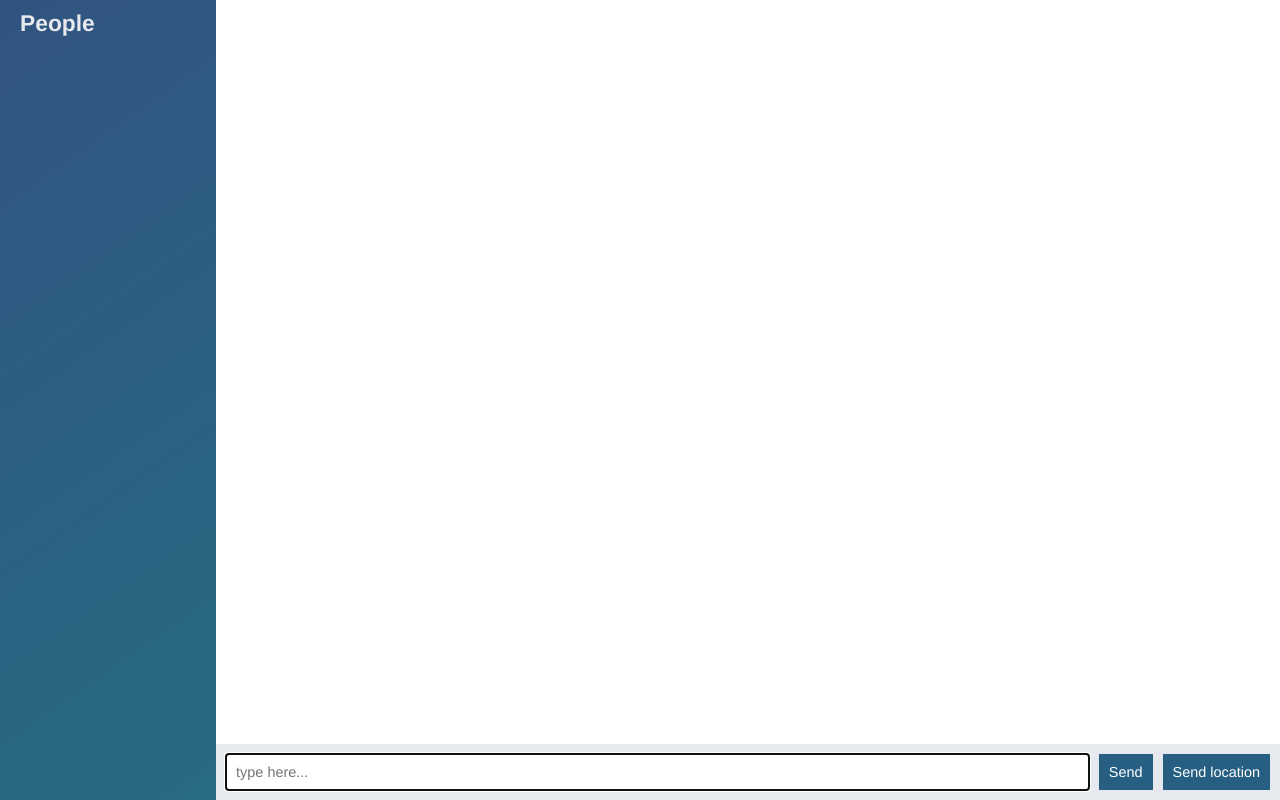
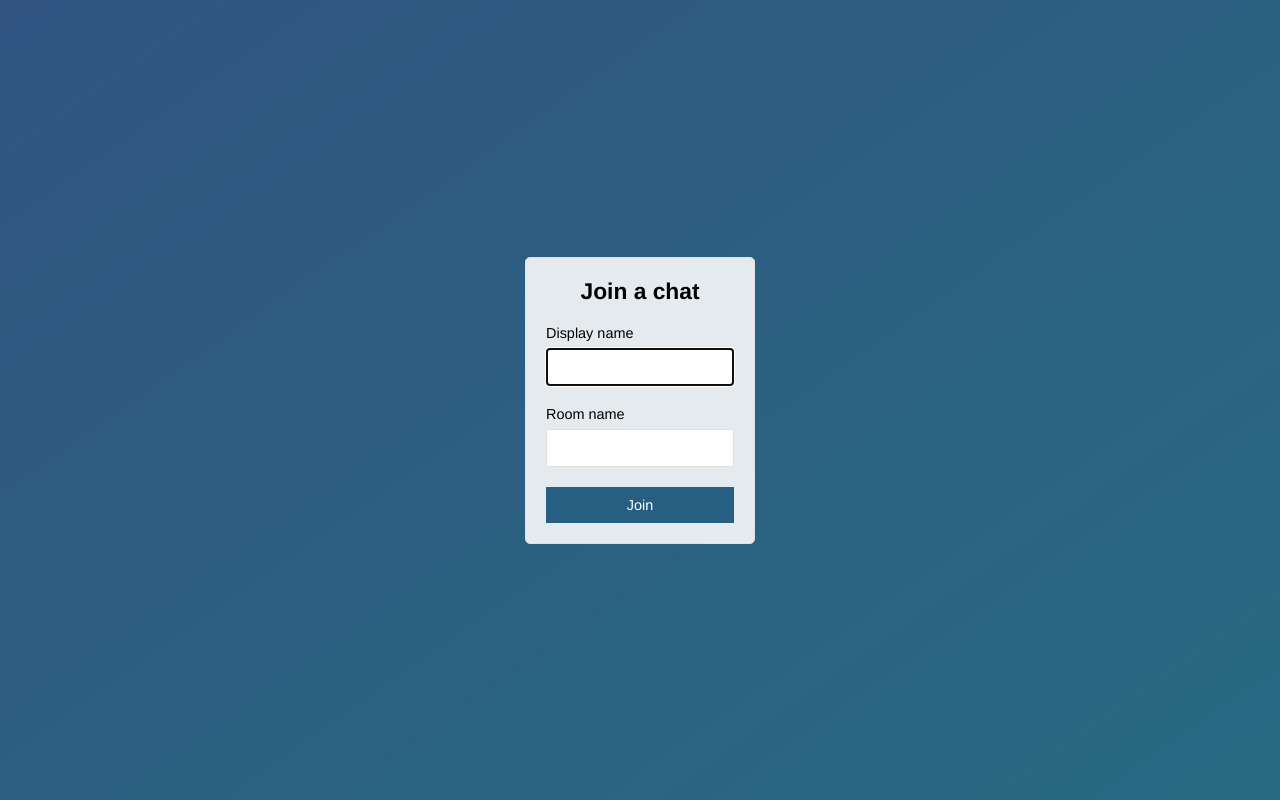
Before and after one commit to AdrianMadalin/node-chat-app, a website: page public/index.html in a window 1280 px wide. Drawn offline with nearby package versions, Linux system fonts and the light colour scheme; no server answers.

Commit message:
add join page

```diff
--- a/public/index.html
+++ b/public/index.html
@@ -2,63 +2,28 @@
 <html lang="en">
 <head>
     <meta charset="UTF-8">
-    <title>Node chat app</title>
+    <title>Join | chat app</title>
     <link rel="stylesheet" href="./css/styles.css">
-    <script src="/jquery/dist/jquery.min.js"></script>
+    <meta name="viewport" content="width=device-width, initial-scale=1, user-scalable=no">
 </head>
-<body class="chat">
-<div class="chat__sidebar">
-    <h3>People</h3>
-    <div id="users">
-
+<body class="centered-form">
+    <div class="centered-form__form">
+        <form action="/chat.html">
+            <div class="form-field">
+                <h3>Join a chat</h3>
+            </div>
+            <div class="form-field">
+                <label>Display name</label>
+                <input type="text" required name="name" autofocus>
+            </div>
+            <div class="form-field">
+                <label>Room name</label>
+                <input type="text" required name="room">
+            </div>
+            <div class="form-field">
+                <button>Join</button>
+            </div>
+        </form>
     </div>
-</div>
-<div class="chat__main">
-    <ol id="messages" class="chat__messages"></ol>
-
-    <div class="chat__footer">
-        <form id="message-form">
-            <input type="text"
-                   placeholder="type here..."
-                   name="message"
-                   required
-                   autocomplete="off"
-                   autofocus>
-            <button type="submit">Send</button>
-        </form>
-        <button id="send-location">Send location</button>
-    </div>
-</div>
-
-<script id="message-template" type="text/template">
-    <li class="message">
-        <div class="message__title">
-            <h4>{{from}}</h4>
-            <span>{{createdAt}}</span>
-        </div>
-        <div class="message__body">
-            <p>{{text}}</p>
-        </div>
-    </li>
-</script>
-
-<script id="location-message-template" type="text/template">
-    <li class="messages">
-        <div class="message__title">
-            <h4>{{from}}</h4>
-            <span>{{createdAt}}</span>
-        </div>
-        <div class="message__body">
-            <p><a href="{{url}}" target="_blank">My current location</a></p>
-        </div>
-    </li>
-</script>
-
-
-<script src="/socket.io/socket.io.js"></script>
-<script src="/js/libs/moment.js"></script>
-<script src="/js/libs/mustache.js"></script>
-<script src="/js/index.js"></script>
-
 </body>
 </html>
```
Also changed, not shown: public/chat.html (added, +66 -0 lines), public/js/chat.js (renamed from public/js/index.js).
